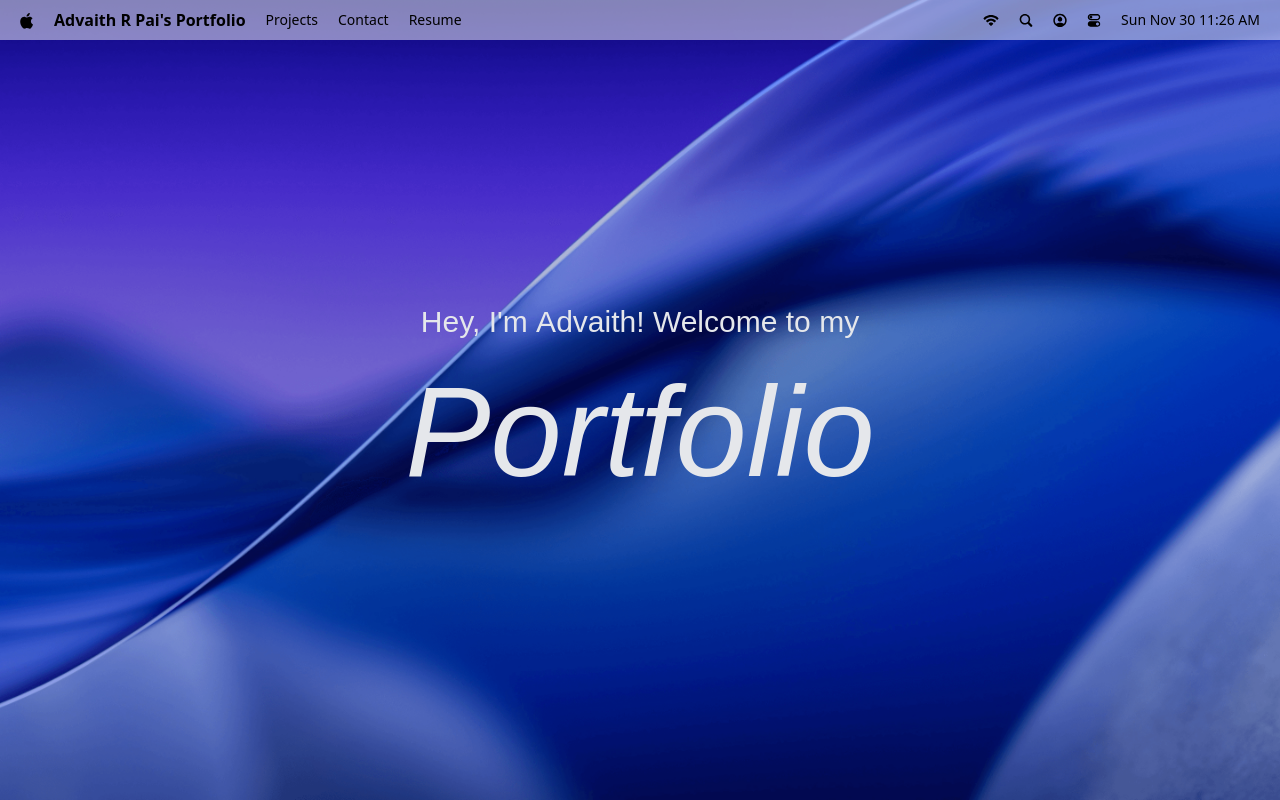
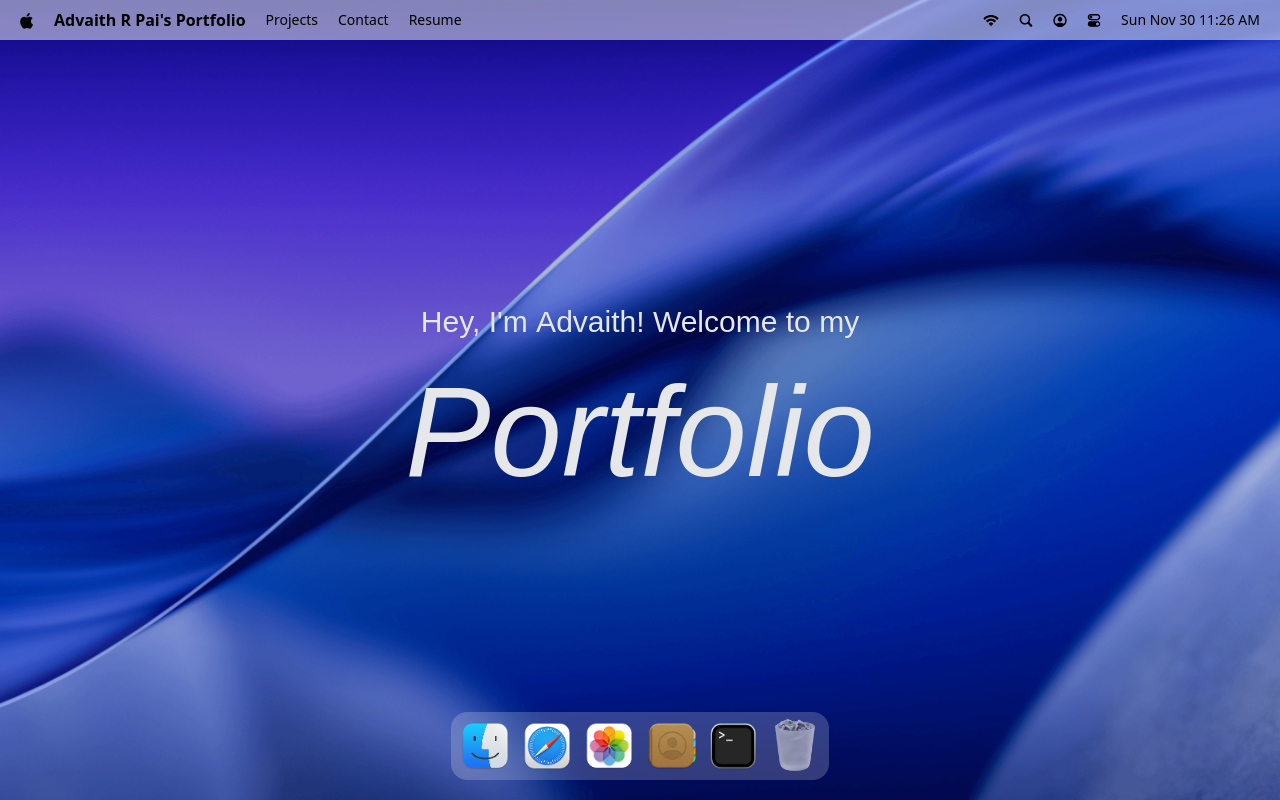
Before and after one commit to aridepai17/ADVAITH-R-PAI-PORTFOLIO, a React (Vite) app: page / in a window 1280 px wide. Built offline with nearby package versions, Linux system fonts and the light colour scheme; a web font is replaced by a local one.

Commit message:
feat: Integrate Dock component into main layout

```diff
--- a/src/App.jsx
+++ b/src/App.jsx
@@ -1,10 +1,11 @@
-import { Navbar, Welcome } from "#components";
+import { Navbar, Welcome, Dock } from "#components";
 
 const App = () => {
 	return (
         <main>
             <Navbar />
             <Welcome />
+            <Dock />
         </main>
     )
 };
```
